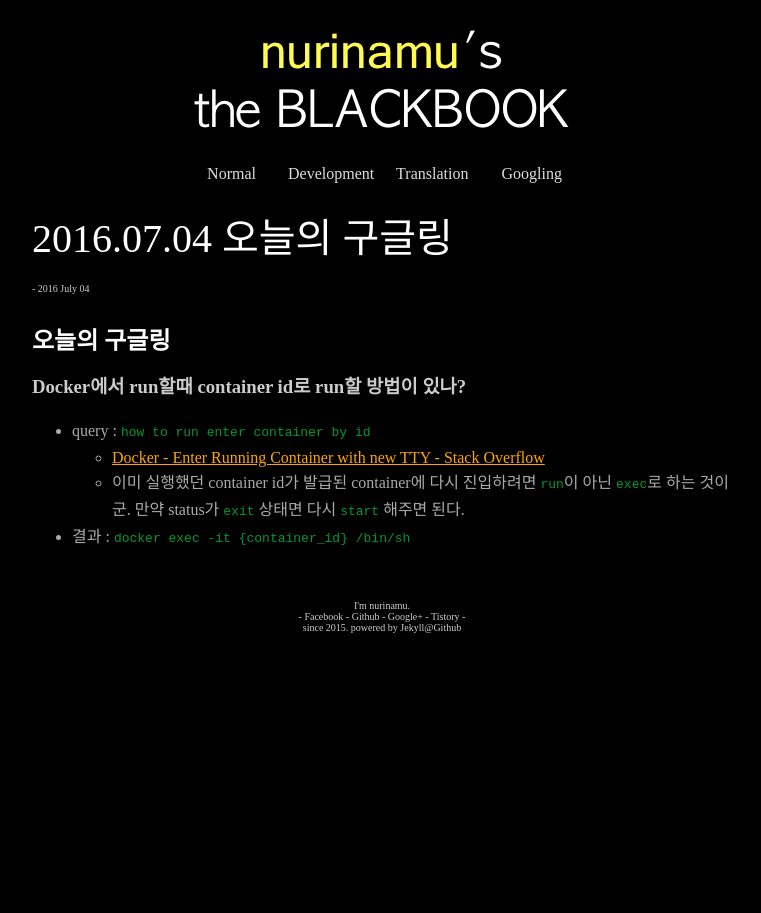
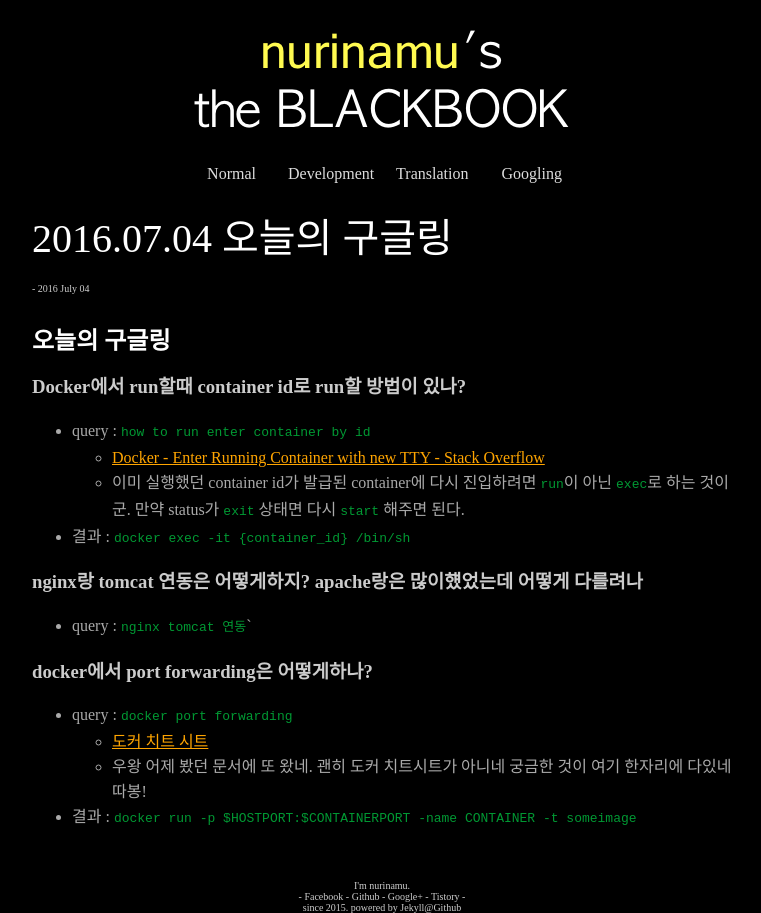
Before and after one commit to nurinamu/nurinamu.github.io, a Jekyll site: the page built from _posts/googling/2016-07-04-googling.md, in a window 1280 px wide. Shown: the whole page, without its empty margins (258-1019 px from the left). Built offline with Jekyll 4.4.1, drawn with Linux system fonts in a browser that asks for light colours.

Commit message:
구글링 업데이트.

```diff
--- a/_posts/googling/2016-07-04-googling.md
+++ b/_posts/googling/2016-07-04-googling.md
@@ -12,3 +12,12 @@ description : 여기는 이제 내가 하루에 구글링 하면서 찾은 모
   - [Docker - Enter Running Container with new TTY - Stack Overflow](http://stackoverflow.com/questions/20932357/docker-enter-running-container-with-new-tty)
   - 이미 실행했던 container id가 발급된 container에 다시 진입하려면 `run`이 아닌 `exec`로 하는 것이군. 만약 status가 `exit` 상태면 다시 `start` 해주면 된다.
 - 결과 : `docker exec -it {container_id} /bin/sh`
+
+### nginx랑 tomcat 연동은 어떻게하지? apache랑은 많이헀었는데 어떻게 다를려나
+- query : `nginx tomcat 연동``
+
+### docker에서 port forwarding은 어떻게하나?
+- query : `docker port forwarding`
+  - [도커 치트 시트](https://gist.github.com/nacyot/8366310)
+  - 우왕 어제 봤던 문서에 또 왔네. 괜히 도커 치트시트가 아니네 궁금한 것이 여기 한자리에 다있네 따봉!
+- 결과 : `docker run -p $HOSTPORT:$CONTAINERPORT -name CONTAINER -t someimage`
```
